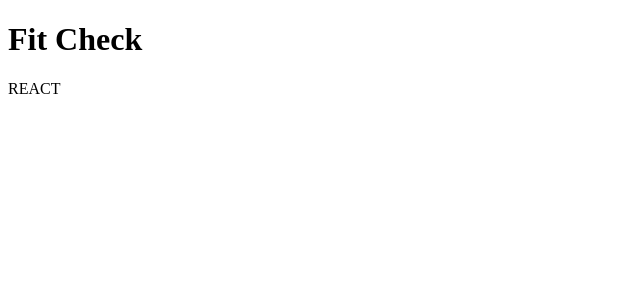
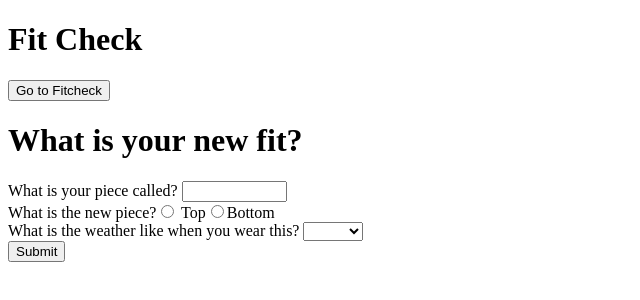
Before and after one commit to Fit-Check/Fit-Check, a React app: page / in a window 1280 px wide. Shown: the top 300 px of the page, without its empty margins (0-640 px from the left). Built offline with nearby package versions, Linux system fonts and the light colour scheme.

Commit message:
Form and button functionality implemented Co-authored-by: Shay Sheller shaysheller@users.noreply.github.com Co-authored-by: Ruqayaah Sabitu ruqayaahh@users.noreply.github.com Co-authored-by: Sarah Moosa sbethm@users.noreply.github.com

```diff
--- /dev/null
+++ b/client/components/App.jsx
@@ -0,0 +1,39 @@
+import React, { Component } from 'react';
+import ReactDOM from 'react-dom';
+import { BrowserRouter as Router, Switch, Route, Link } from 'react-router-dom';
+import Form from './Form.jsx';
+import Fitcheck from './Fitcheck.jsx';
+// import './stylesheets/styles.css';
+
+function App() {
+  return (
+    <Router>
+      <Switch>
+        <Route exact path='/'>
+          <div>
+            <div>
+              <Link to='/fitCheck'>
+                <button id='goFit'>Go to Fitcheck</button>
+              </Link>
+            </div>
+            <Form />
+          </div>
+        </Route>
+        <Route path='/fitCheck'>
+          <div>
+            <div>
+              <Link to='/'>
+                <button id='back'>Back</button>
+              </Link>
+            </div>
+            <Fitcheck />
+          </div>
+        </Route>
+      </Switch>
+    </Router>
+  );
+}
+
+//check
+
+export default App;
--- a/client/App.jsx
+++ b/client/components/Fitcheck.jsx
@@ -1,16 +1,9 @@
 import React, { Component } from 'react';
 import ReactDOM from 'react-dom';
 import { BrowserRouter as Router, Switch, Route, Link } from 'react-router-dom';
-// import './stylesheets/styles.css';
 
-
-function App() {
-  return (
-    <div>REACT
-          </div>
-  );
+function Fitcheck() {
+  return <p>Hi</p>;
 }
 
-//check
-
-export default App;
+export default Fitcheck;
--- /dev/null
+++ b/client/components/Form.jsx
@@ -0,0 +1,67 @@
+import React, { Component } from 'react';
+import ReactDOM from 'react-dom';
+import { BrowserRouter as Router, Switch, Route, Link } from 'react-router-dom';
+import { useState, useEffect } from 'react';
+
+function Form() {
+  const [name, setName] = useState('');
+  const [weather, setWeather] = useState('');
+  const [clothingType, setType] = useState('');
+
+  function onSubmit() {
+    // send post request to server containing state
+    console.log(name, clothingType, weather);
+  }
+
+  return (
+    <div>
+      <h1>What is your new fit? </h1>
+      <form>
+        <label>What is your piece called? </label>
+        <input
+          type='text'
+          value={name}
+          minlength='4'
+          maxlength='8'
+          size='10'
+          onChange={(e) => setName(e.target.value)}
+        ></input>
+        <br></br>
+        <label>What is the new piece?</label>
+        <input
+          type='radio'
+          id='top'
+          name='new_piece'
+          value='Top'
+          onClick={() => setType('top')}
+        />{' '}
+        <label for='top'>Top</label>
+        <input
+          type='radio'
+          id='bottom'
+          name='new_piece'
+          value='Bottom'
+          onClick={() => setType('bottom')}
+        />
+          <label for='bottom'>Bottom</label>
+        <br></br>
+        <label>What is the weather like when you wear this? </label>
+        <select
+          value={weather}
+          name='weather'
+          onChange={(e) => setWeather(e.target.value)}
+        >
+          <option value=''></option>
+          <option value='Sunny'>Sunny</option>
+          <option value='Rainy'>Rainy</option>
+          <option value='Cold'>Cold</option>
+          <option value='Hot'>Hot</option>
+        </select>
+        <br></br>
+        <input type='submit' value='Submit' onClick={onSubmit}></input>
+      </form>
+    </div>
+  );
+}
+
+export default Form;
--- a/client/index.js
+++ b/client/index.js
@@ -1,6 +1,6 @@
 import React from 'react';
 import { render } from 'react-dom';
-import App from './App.jsx';
+import App from './components/App.jsx';
 import { BrowserRouter } from 'react-router-dom';
 
 render(
@@ -8,4 +8,4 @@ render(
     <App />
   </BrowserRouter>,
   document.getElementById('root')
-  );
+);
```
